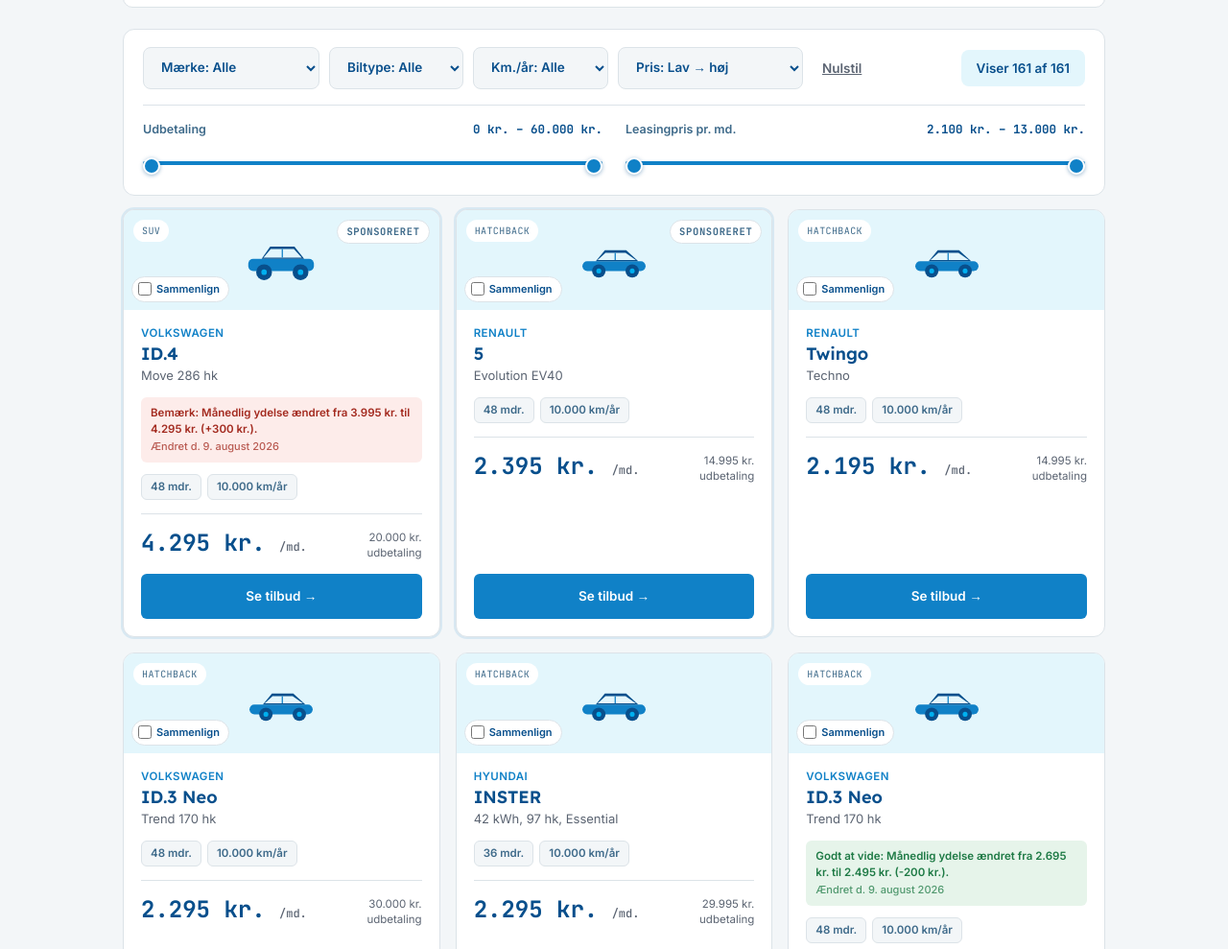
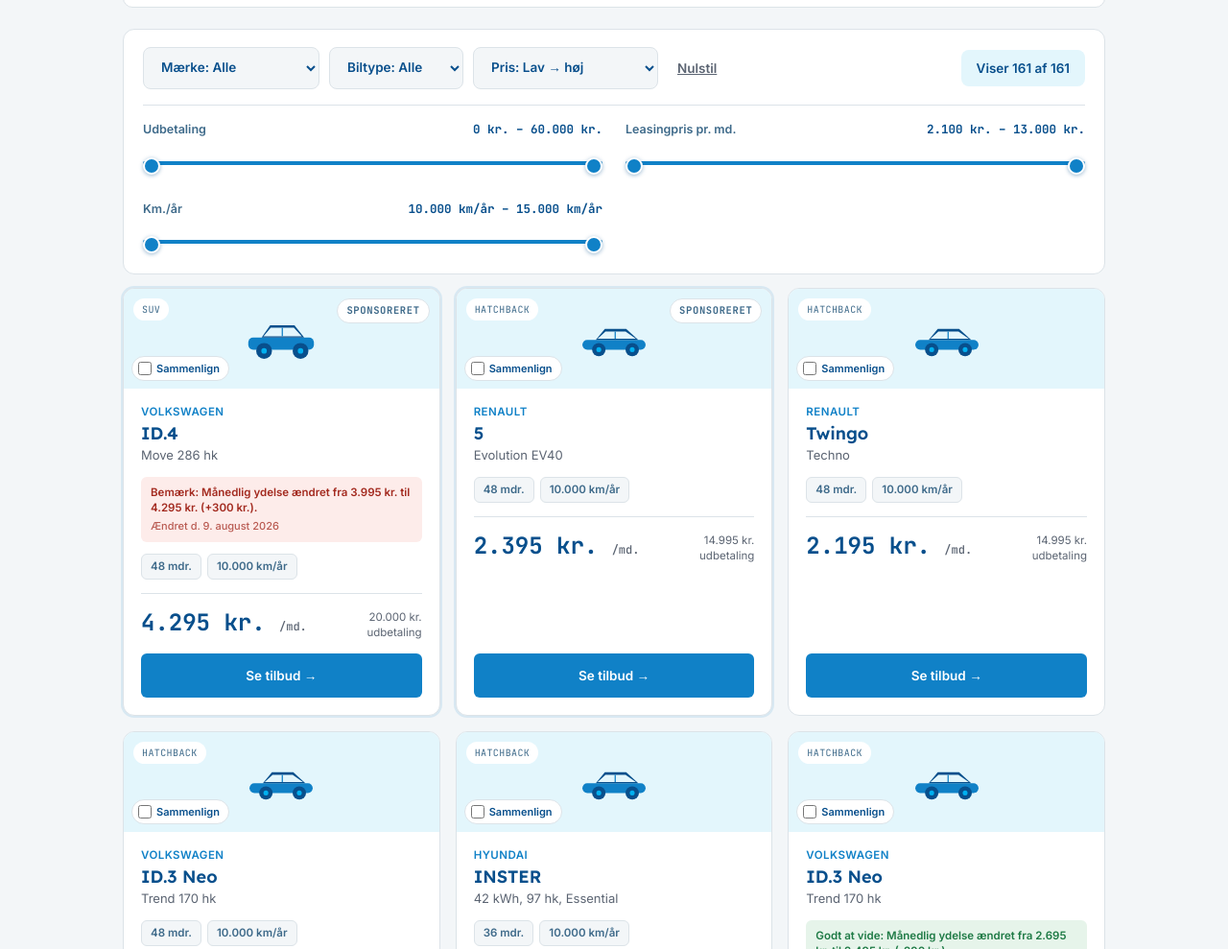
Before and after one commit to carforyou2026/carforyou-web, a plain HTML site: page index.html in a window 1280 px wide. Shown: the part 1674-2663 px from the top of the page at 96% size. Drawn offline with Linux system fonts and the light colour scheme.

Commit message:
Add files via upload

```diff
--- a/index.html
+++ b/index.html
@@ -745,9 +745,6 @@
           <option value="suv">SUV</option>
           <option value="mpv">MPV</option>
         </select>
-        <select class="filter-select" id="kmAarSelect" aria-label="Km. pr. år">
-          <option value="Alle">Km./år: Alle</option>
-        </select>
         <select class="filter-select" id="sortSelect" aria-label="Sortér tilbud">
           <option value="price-asc">Pris: Lav → høj</option>
           <option value="price-desc">Pris: Høj → lav</option>
@@ -774,6 +771,15 @@
             <div class="range-slider-fill" id="priceFill"></div>
             <input type="range" id="priceMin" aria-label="Mindste leasingpris">
             <input type="range" id="priceMax" aria-label="Højeste leasingpris">
+          </div>
+        </div>
+        <div>
+          <div class="range-filter-label"><span>Km./år</span><span id="kmAarRangeLabel"></span></div>
+          <div class="range-slider">
+            <div class="range-slider-track"></div>
+            <div class="range-slider-fill" id="kmAarFill"></div>
+            <input type="range" id="kmAarMin" aria-label="Mindste km. pr. år">
+            <input type="range" id="kmAarMax" aria-label="Højeste km. pr. år">
           </div>
         </div>
       </div>
@@ -996,6 +1002,7 @@
   }
 
   function formatKr(n){ return n.toLocaleString('da-DK') + ' kr.'; }
+  function formatKm(n){ return n.toLocaleString('da-DK') + ' km/år'; }
 
   // --- UTM tagging for outbound "Se tilbud" links -----------------------
   // Only ever applied to the external kilde_url links below -- never to
@@ -1061,7 +1068,7 @@
 
   // Bounds are computed from the live dataset rather than hardcoded, so the
   // sliders automatically adapt as data.js is regenerated by automation.
-  var bounds = {down: {min:0, max:100000}, price: {min:0, max:10000}};
+  var bounds = {down: {min:0, max:100000}, price: {min:0, max:10000}, kmAar: {min:0, max:30000}};
 
   function niceCeil(n, step){ return Math.ceil(n / step) * step; }
   function niceFloor(n, step){ return Math.floor(n / step) * step; }
@@ -1070,18 +1077,22 @@
     if (typeof CARFORYOU_DATA === 'undefined' || !CARFORYOU_DATA.length) return;
     var downs = CARFORYOU_DATA.map(function(o){ return o.udbetaling_kr; });
     var prices = CARFORYOU_DATA.map(function(o){ return o.ydelse_kr; });
+    var kms = CARFORYOU_DATA.map(function(o){ return o.km_aar; });
     bounds.down.min = niceFloor(Math.min.apply(null, downs), 1000);
     bounds.down.max = niceCeil(Math.max.apply(null, downs), 1000);
     bounds.price.min = niceFloor(Math.min.apply(null, prices), 100);
     bounds.price.max = niceCeil(Math.max.apply(null, prices), 100);
+    bounds.kmAar.min = niceFloor(Math.min.apply(null, kms), 1000);
+    bounds.kmAar.max = niceCeil(Math.max.apply(null, kms), 1000);
   }
 
-  function setupRangeSlider(key, minId, maxId, fillId, labelId, step, suffix){
+  function setupRangeSlider(key, minId, maxId, fillId, labelId, step, formatFn){
     var minInput = document.getElementById(minId);
     var maxInput = document.getElementById(maxId);
     var fill = document.getElementById(fillId);
     var label = document.getElementById(labelId);
     var b = bounds[key];
+    var fmt = formatFn || formatKr;
 
     minInput.min = maxInput.min = b.min;
     minInput.max = maxInput.max = b.max;
@@ -1102,7 +1113,7 @@
       var rightPct = 100 - ((hi - b.min) / range) * 100;
       fill.style.left = leftPct + '%';
       fill.style.right = rightPct + '%';
-      label.textContent = formatKr(lo) + (suffix || '') + ' – ' + formatKr(hi) + (suffix || '');
+      label.textContent = fmt(lo) + ' – ' + fmt(hi);
       renderOffers();
     }
 
@@ -1112,15 +1123,15 @@
     return {reset: function(){ minInput.value = b.min; maxInput.value = b.max; update(); }};
   }
 
-  var downSlider, priceSlider;
+  var downSlider, priceSlider, kmAarSlider;
 
   function resetAllFilters(){
     document.getElementById('brandSelect').value = 'Alle';
     document.getElementById('typeSelect').value = 'Alle';
-    document.getElementById('kmAarSelect').value = 'Alle';
     document.getElementById('sortSelect').value = 'price-asc';
     if (downSlider) downSlider.reset();
-    if (priceSlider) priceSlider.reset(); // also calls renderOffers()
+    if (priceSlider) priceSlider.reset();
+    if (kmAarSlider) kmAarSlider.reset(); // also calls renderOffers()
   }
 
   function buildBrandOptions(){
@@ -1130,21 +1141,6 @@
     brands.forEach(function(b){
       var opt = document.createElement('option');
       opt.value = b; opt.textContent = 'Mærke: ' + b;
-      select.appendChild(opt);
-    });
-  }
-
-  // Km./år values come straight from the scraped/manual offer data, not a
-  // fixed list -- so if a brand later exposes a new tier (or drops one),
-  // this dropdown stays correct on its own without a code change.
-  function buildKmAarOptions(){
-    var select = document.getElementById('kmAarSelect');
-    if (!select || typeof CARFORYOU_DATA === 'undefined') return;
-    var values = Array.from(new Set(CARFORYOU_DATA.map(function(o){ return o.km_aar; }))).sort(function(a,b){ return a - b; });
-    values.forEach(function(km){
-      var opt = document.createElement('option');
-      opt.value = String(km);
-      opt.textContent = new Intl.NumberFormat('da-DK').format(km) + ' km./år';
       select.appendChild(opt);
     });
   }
@@ -1164,17 +1160,18 @@
 
     var brand = document.getElementById('brandSelect').value;
     var type = document.getElementById('typeSelect').value;
-    var kmAar = document.getElementById('kmAarSelect').value;
     var sortMode = document.getElementById('sortSelect').value;
     var downLo = parseInt(document.getElementById('downMin').value, 10);
     var downHi = parseInt(document.getElementById('downMax').value, 10);
     var priceLo = parseInt(document.getElementById('priceMin').value, 10);
     var priceHi = parseInt(document.getElementById('priceMax').value, 10);
+    var kmAarLo = parseInt(document.getElementById('kmAarMin').value, 10);
+    var kmAarHi = parseInt(document.getElementById('kmAarMax').value, 10);
 
     var filtered = CARFORYOU_DATA.filter(function(o){
       if (brand !== 'Alle' && o.maerke !== brand) return false;
       if (type !== 'Alle' && (o.type || 'hatchback') !== type) return false;
-      if (kmAar !== 'Alle' && String(o.km_aar) !== kmAar) return false;
+      if (o.km_aar < kmAarLo || o.km_aar > kmAarHi) return false;
       if (o.udbetaling_kr < downLo || o.udbetaling_kr > downHi) return false;
       if (o.ydelse_kr < priceLo || o.ydelse_kr > priceHi) return false;
       return true;
@@ -1329,12 +1326,12 @@
   renderHero();
   renderBrandOverviewChart();
   buildBrandOptions();
-  buildKmAarOptions();
   computeBounds();
   downSlider = setupRangeSlider('down', 'downMin', 'downMax', 'downFill', 'downRangeLabel', 1000);
   priceSlider = setupRangeSlider('price', 'priceMin', 'priceMax', 'priceFill', 'priceRangeLabel', 100);
+  kmAarSlider = setupRangeSlider('kmAar', 'kmAarMin', 'kmAarMax', 'kmAarFill', 'kmAarRangeLabel', 1000, formatKm);
   renderOffers();
-  ['brandSelect','typeSelect','kmAarSelect','sortSelect'].forEach(function(id){
+  ['brandSelect','typeSelect','sortSelect'].forEach(function(id){
     document.getElementById(id).addEventListener('change', renderOffers);
   });
   document.getElementById('filterReset').addEventListener('click', resetAllFilters);
```
